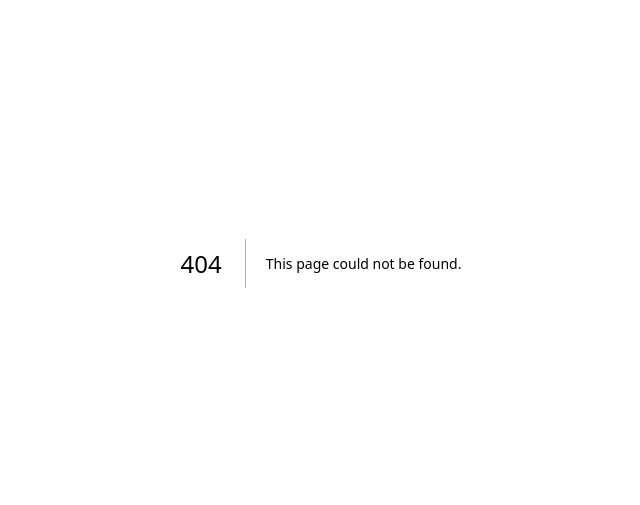
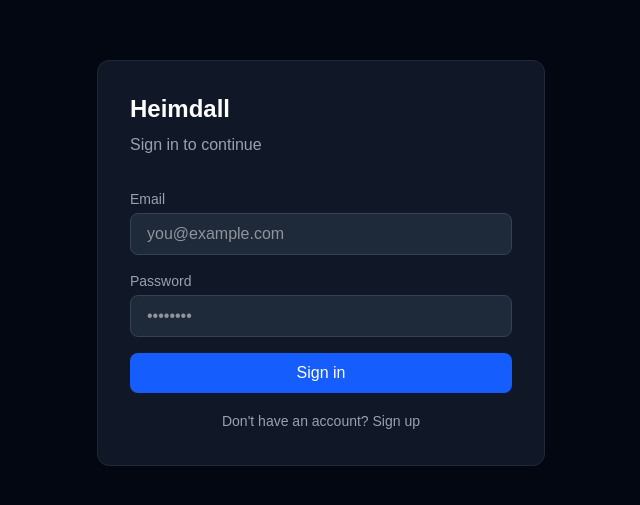
Before and after one commit to Ayelahn/Heimdall, a Next.js app: page /login in a window 1280 px wide. Before the commit this address had no page. Shown: the part 137-642 px from the top of the page, without its empty margins (319-959 px from the left). Built offline with nearby package versions, Linux system fonts and the light colour scheme; no server answers.

Commit message:
feat: auth flow complete — login, signup, session, middleware

```diff
--- /dev/null
+++ b/middleware.ts
@@ -0,0 +1,51 @@
+import { createServerClient } from '@supabase/ssr'
+import { NextResponse, type NextRequest } from 'next/server'
+
+export async function middleware(request: NextRequest) {
+  let supabaseResponse = NextResponse.next({
+    request,
+  })
+
+  const supabase = createServerClient(
+    process.env.NEXT_PUBLIC_SUPABASE_URL!,
+    process.env.NEXT_PUBLIC_SUPABASE_ANON_KEY!,
+    {
+      cookies: {
+        getAll() {
+          return request.cookies.getAll()
+        },
+        setAll(cookiesToSet) {
+          cookiesToSet.forEach(({ name, value }) =>
+            request.cookies.set(name, value)
+          )
+          supabaseResponse = NextResponse.next({
+            request,
+          })
+          cookiesToSet.forEach(({ name, value, options }) =>
+            supabaseResponse.cookies.set(name, value, options)
+          )
+        },
+      },
+    }
+  )
+
+  const {
+    data: { user },
+  } = await supabase.auth.getUser()
+
+  if (
+    !user &&
+    !request.nextUrl.pathname.startsWith('/login') &&
+    !request.nextUrl.pathname.startsWith('/signup')
+  ) {
+    const url = request.nextUrl.clone()
+    url.pathname = '/login'
+    return NextResponse.redirect(url)
+  }
+
+  return supabaseResponse
+}
+
+export const config = {
+  matcher: ['/dashboard/:path*', '/reports/:path*'],
+}
--- a/package.json
+++ b/package.json
@@ -9,6 +9,7 @@
     "lint": "eslint"
   },
   "dependencies": {
+    "@supabase/ssr": "^0.10.0",
     "@supabase/supabase-js": "^2.101.1",
     "next": "16.2.1",
     "react": "19.2.4",
--- /dev/null
+++ b/src/app/dashboard/page.tsx
@@ -0,0 +1,8 @@
+export default function Dashboard() {
+  return (
+    <main className="min-h-screen bg-gray-950 p-8">
+      <h1 className="text-2xl font-bold text-white">Dashboard</h1>
+      <p className="text-gray-400 mt-2">Welcome to Heimdall.</p>
+    </main>
+  )
+}
--- /dev/null
+++ b/src/app/login/page.tsx
@@ -0,0 +1,87 @@
+'use client'
+
+import { useState } from 'react'
+import { supabase } from '@/lib/supabase/client'
+import { useRouter } from 'next/navigation'
+
+export default function LoginPage() {
+  const router = useRouter()
+  const [email, setEmail] = useState('')
+  const [password, setPassword] = useState('')
+  const [isSignUp, setIsSignUp] = useState(false)
+  const [error, setError] = useState('')
+  const [loading, setLoading] = useState(false)
+
+  const handleSubmit = async () => {
+    setLoading(true)
+    setError('')
+
+    if (isSignUp) {
+      const { error } = await supabase.auth.signUp({ email, password })
+      if (error) {
+        setError(error.message)
+      } else {
+        router.push('/dashboard')
+      }
+    } else {
+      const { error } = await supabase.auth.signInWithPassword({ email, password })
+      if (error) {
+        setError(error.message)
+      } else {
+        router.push('/dashboard')
+      }
+    }
+
+    setLoading(false)
+  }
+
+  return (
+    <main className="min-h-screen flex items-center justify-center bg-gray-950">
+      <div className="w-full max-w-md bg-gray-900 rounded-xl p-8 border border-gray-800">
+        <h1 className="text-2xl font-bold text-white mb-2">Heimdall</h1>
+        <p className="text-gray-400 mb-8">{isSignUp ? 'Create your account' : 'Sign in to continue'}</p>
+
+        <div className="space-y-4">
+          <div>
+            <label className="block text-sm text-gray-400 mb-1">Email</label>
+            <input
+              type="email"
+              value={email}
+              onChange={(e) => setEmail(e.target.value)}
+              className="w-full bg-gray-800 border border-gray-700 rounded-lg px-4 py-2 text-white focus:outline-none focus:border-blue-500"
+              placeholder="you@example.com"
+            />
+          </div>
+
+          <div>
+            <label className="block text-sm text-gray-400 mb-1">Password</label>
+            <input
+              type="password"
+              value={password}
+              onChange={(e) => setPassword(e.target.value)}
+              className="w-full bg-gray-800 border border-gray-700 rounded-lg px-4 py-2 text-white focus:outline-none focus:border-blue-500"
+              placeholder="••••••••"
+            />
+          </div>
+
+          {error && <p className="text-red-400 text-sm">{error}</p>}
+
+          <button
+            onClick={handleSubmit}
+            disabled={loading}
+            className="w-full bg-blue-600 hover:bg-blue-700 text-white font-medium py-2 rounded-lg transition-colors disabled:opacity-50"
+          >
+            {loading ? 'Please wait...' : isSignUp ? 'Create account' : 'Sign in'}
+          </button>
+
+          <button
+            onClick={() => setIsSignUp(!isSignUp)}
+            className="w-full text-gray-400 hover:text-white text-sm transition-colors"
+          >
+            {isSignUp ? 'Already have an account? Sign in' : "Don't have an account? Sign up"}
+          </button>
+        </div>
+      </div>
+    </main>
+  )
+}
--- /dev/null
+++ b/src/lib/supabase/server.ts
@@ -0,0 +1,25 @@
+import { createServerClient } from '@supabase/ssr'
+import { cookies } from 'next/headers'
+
+export async function createClient() {
+  const cookieStore = await cookies()
+
+  return createServerClient(
+    process.env.NEXT_PUBLIC_SUPABASE_URL!,
+    process.env.NEXT_PUBLIC_SUPABASE_ANON_KEY!,
+    {
+      cookies: {
+        getAll() {
+          return cookieStore.getAll()
+        },
+        setAll(cookiesToSet) {
+          try {
+            cookiesToSet.forEach(({ name, value, options }) =>
+              cookieStore.set(name, value, options)
+            )
+          } catch {}
+        },
+      },
+    }
+  )
+}
```
Also changed, not shown: 1 other file (tests, documents, lock files or other folders).
